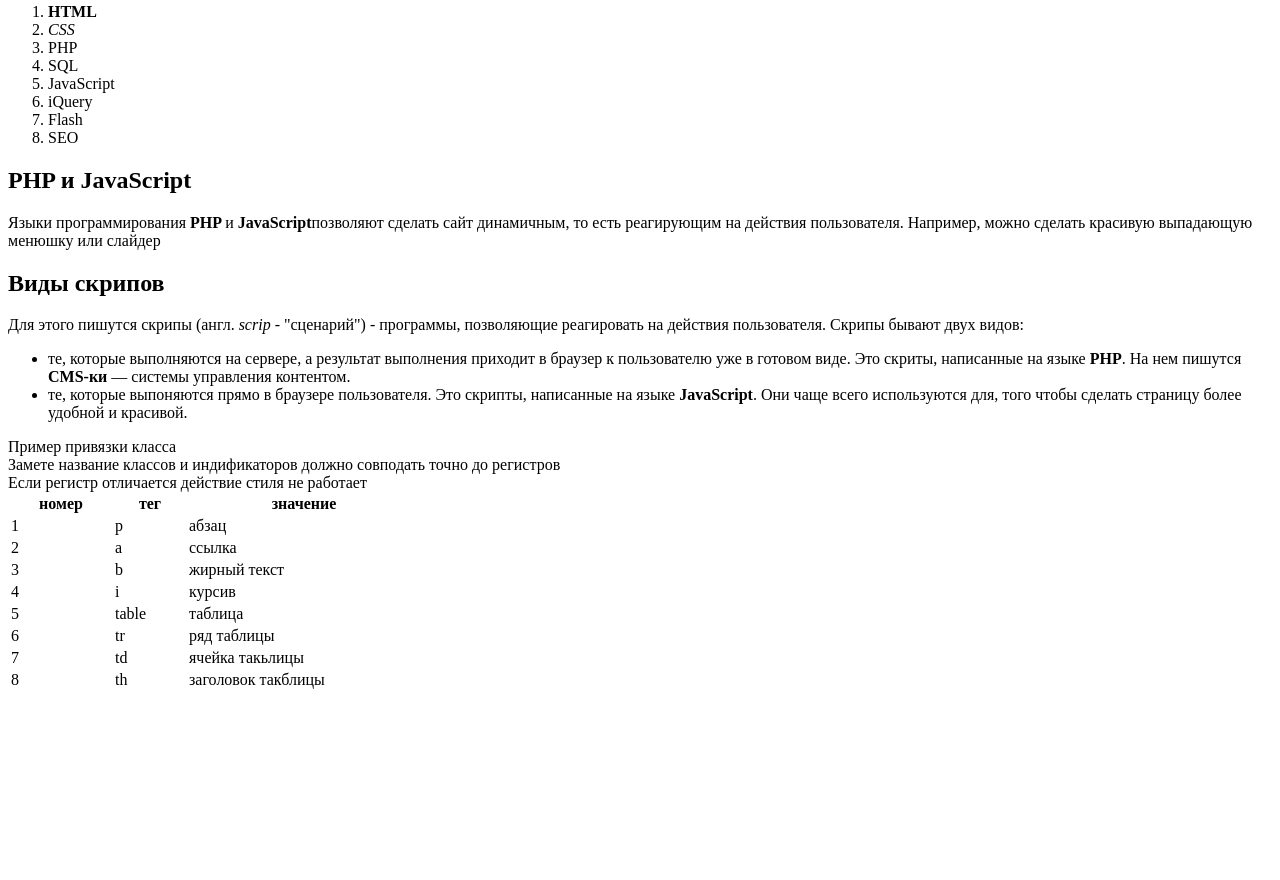
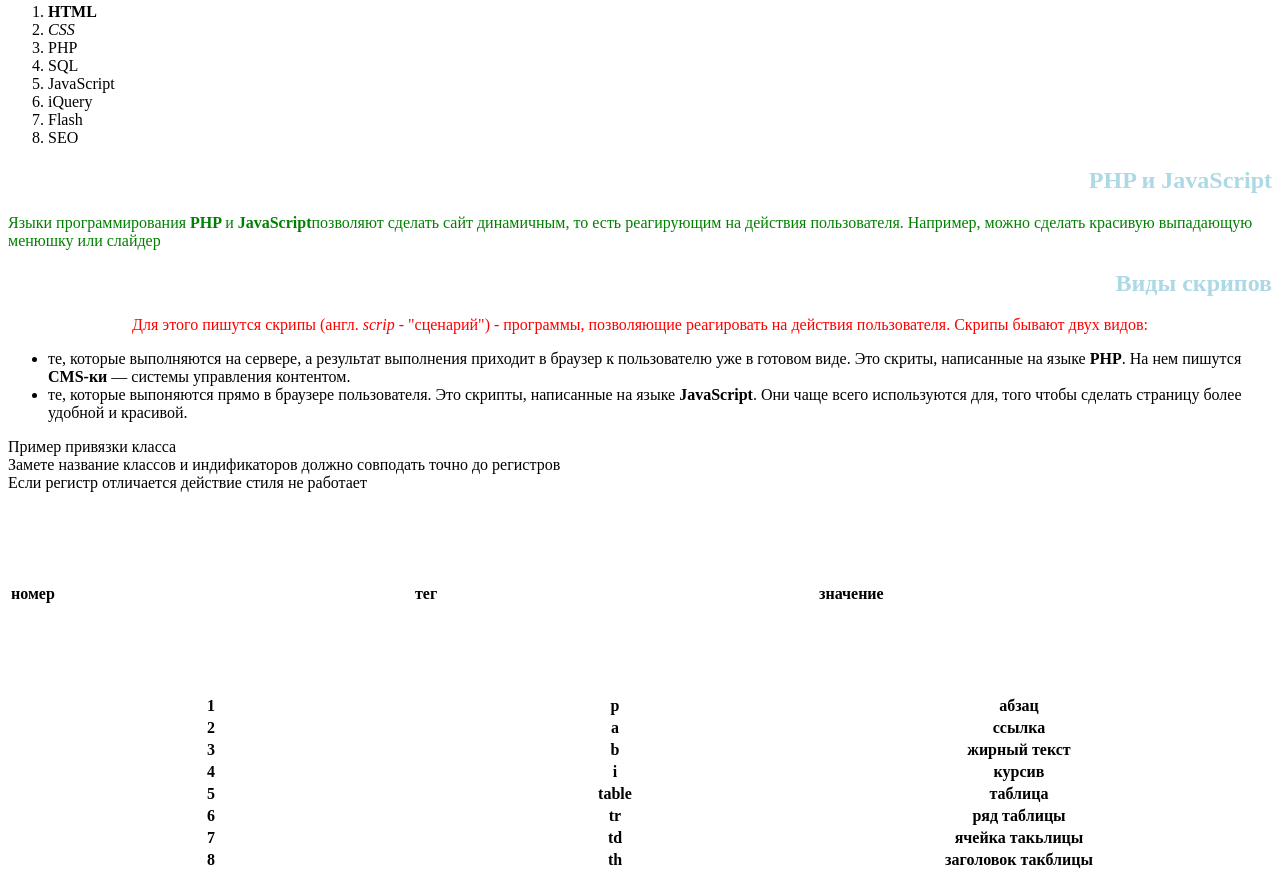
Before and after one commit to ArteSobirrr/1, a plain HTML site: page index.html in a window 1280 px wide. Shown: the part 3438-4318 px from the top of the page. Before the commit the page ends 4138 px from the top, so only its background shows below. Drawn offline with Linux system fonts and the light colour scheme.

Commit message:
сделал половину пятого задания

```diff
--- a/index.html
+++ b/index.html
@@ -276,11 +276,11 @@
         </tr>
     </table>
 </body>
-<h1>Задание 5</h1>
+<h1 style=color:green align="middle">Задание 5</h1>
 <!DOCTYPE html>
 <html lang="en">
 <body>
-    <h1>Что нужно знать, чтобы делать сайты</h1>
+    <h1 style=color:green align="middle">Что нужно знать, чтобы делать сайты</h1>
     <ol>
         <li><b>HTML</b></li>
         <li><em>CSS</em></li>
@@ -291,10 +291,10 @@
         <li>Flash</li>
         <li>SEO</li>
     </ol>
-    <h2>PHP и JavaScript</h2>
-    <p color="red">Языки программирования <b>PHP </b>и<b> JavaScript</b>позволяют сделать сайт динамичным, то есть реагирующим на действия пользователя. Например, можно сделать красивую выпадающую менюшку или слайдер</p>
-    <h2>Виды скрипов</h2>
-    <p>Для этого пишутся скрипы (англ. <em>scrip</em> - "сценарий") - программы, позволяющие реагировать на действия пользователя. Скрипы бывают двух видов:</p>
+    <h2 style=color:lightblue widght="300" align="right">PHP и JavaScript</h2>
+    <p style=color:green align="left"&"right">Языки программирования <b>PHP </b>и<b> JavaScript</b>позволяют сделать сайт динамичным, то есть реагирующим на действия пользователя. Например, можно сделать красивую выпадающую менюшку или слайдер</p>
+    <h2 style=color:lightblue widght="300" align="right">Виды скрипов</h2>
+    <p style=color:red align="middle">Для этого пишутся скрипы (англ. <em>scrip</em> - "сценарий") - программы, позволяющие реагировать на действия пользователя. Скрипы бывают двух видов:</p>
     <ul>
         <li>те, которые выполняются на сервере, а результат выполнения приходит в браузер к пользователю уже в готовом виде. Это скриты, написанные на языке <b>PHP</b>. На нем пишутся <b>CMS-ки</b> — системы управления контентом.</li>
         <li>те, которые выпоняются прямо в браузере пользователя. Это скрипты, написанные на языке <b>JavaScript</b>. Они чаще всего используются для, того чтобы сделать страницу более удобной и красивой.</li>
@@ -305,49 +305,50 @@
 
     <table>
         <tr>
-            <th width="100px">номер</th>
-            <th width="70px">тег</th>
-            <th width="230px">значение</th>
+            <th width="400px" height="200" align="left">номер</th>
+            <th width="400px" height="200" align="left">тег</th>
+            <th width="400px" height="200" align="left">значение</th>
         </tr>
         <tr>
-            <td>1</td>
-            <td>p</td>
-            <td>абзац</td>
+
+            <td align="middle"><b>1</b></td>
+            <td align="middle"><b>p</b></td>
+            <td align="middle"><b>абзац</b></td>
         </tr>
         <tr>
-            <td>2</td>
-            <td>a</td>
-            <td>ссылка</td>
+            <td align="middle"><b>2</b></td>
+            <td align="middle"><b>a</b></td>
+            <td align="middle"><b>ссылка</b></td>
         </tr>
         <tr>
-            <td>3</td>
-            <td>b</td>
-            <td>жирный текст</td>
+            <td align="middle"><b>3</b></td>
+            <td align="middle"><b>b</b></td>
+            <td align="middle"> <b>жирный текст</b></td>
         </tr>
         <tr>
-            <td>4</td>
-            <td>i</td>
-            <td>курсив</td>
+            <td align="middle"><b>4</b></td>
+            <td align="middle"><b>i</b></td>
+            <td align="middle"><b>курсив</b></td>
         </tr>
         <tr>
-            <td>5</td>
-            <td>table</td>
-            <td>таблица</td>
+            <td align="middle"><b>5</b></td>
+            <td align="middle"><b>table</b></td>
+            <td align="middle"><b>таблица</b></td>
         </tr>
         <tr>
-            <td>6</td>
-            <td>tr</td>
-            <td>ряд таблицы</td>
+            <td align="middle"><b>6</b></td>
+            <td align="middle"><b>tr</b></td>
+            <td align="middle"><b>ряд таблицы</b></td>
         </tr>
         <tr>
-            <td>7</td>
-            <td>td</td>
-            <td>ячейка такьлицы</td>
+            <td align="middle"><b>7</b></td>
+            <td align="middle"><b>td</b></td>
+            <td align="middle"><b>ячейка такьлицы</b></td>
         </tr>
         <tr>
-            <td>8</td>
-            <td>th</td>
-            <td>заголовок такблицы</td>
+            <td align="middle"><b>8</b></td>
+            <td align="middle"><b>th</b></td>
+            <td align="middle"><b>заголовок такблицы</b></td>
         </tr>
     </table>
 </body>
```
Also changed, not shown: 1 other file.
